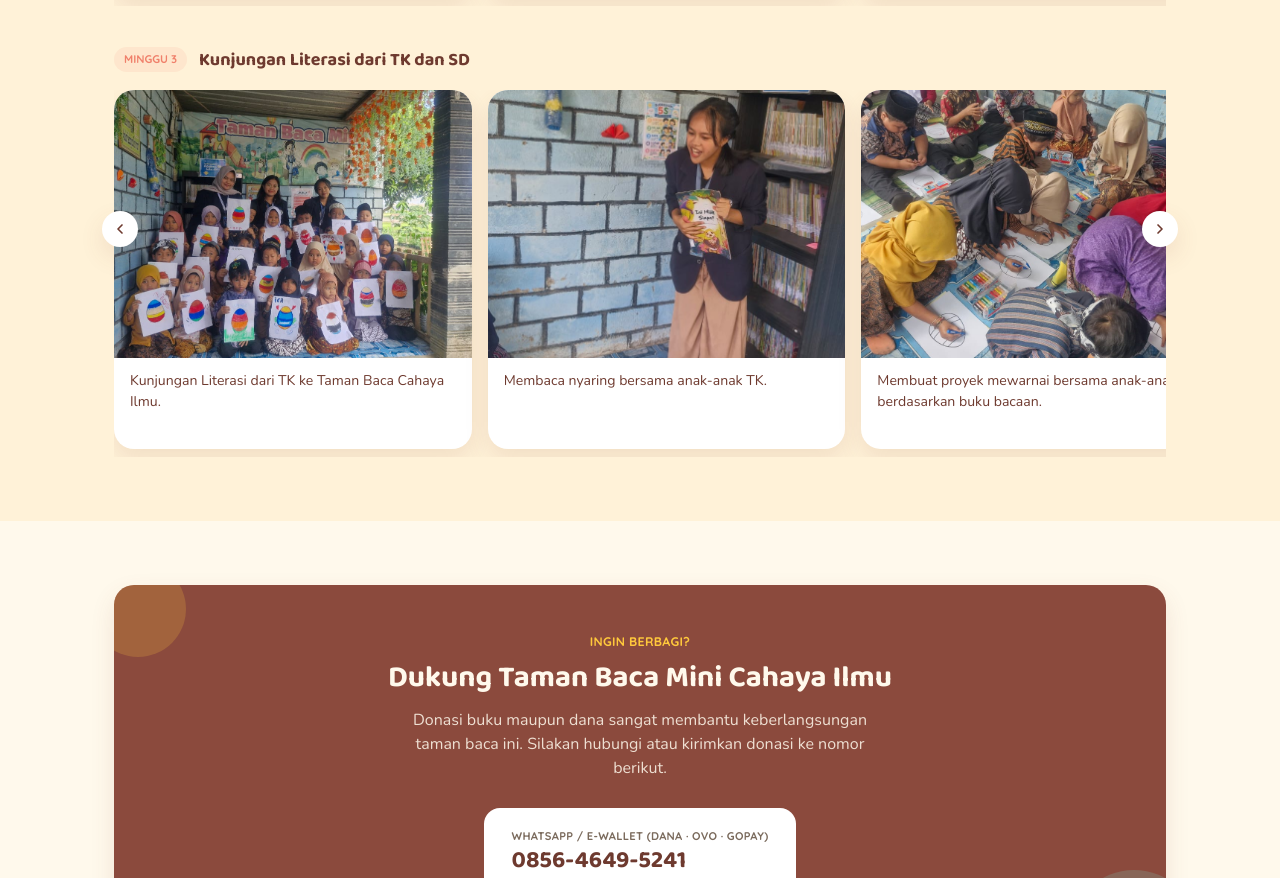
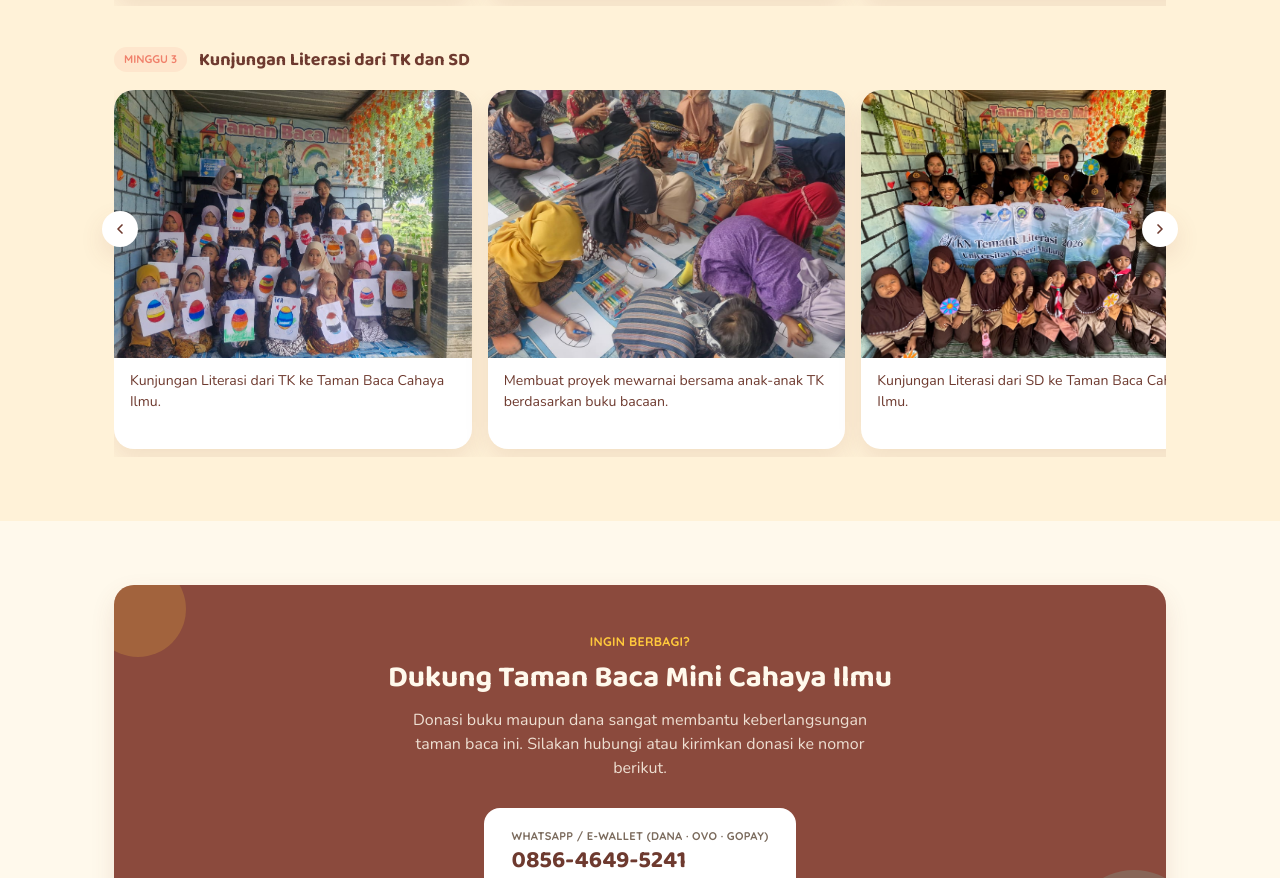
Before and after one commit to meglionn/tbm-cahayailmu, a Next.js app: page / in a window 1280 px wide. Shown: the part 4059-4937 px from the top of the page. Built offline with nearby package versions, Linux system fonts and the light colour scheme.

Commit message:
Update Documentation.tsx

```diff
--- a/components/Documentation.tsx
+++ b/components/Documentation.tsx
@@ -73,11 +73,6 @@ const weeks: { week: string; title: string; photos: WeekPhoto[] }[] = [
         caption: "Kunjungan Literasi dari TK ke Taman Baca Cahaya Ilmu.",
       },
       {
-        src: "/images/nyaring-tk.jpeg",
-        alt: "Serah terima pengelolaan",
-        caption: "Membaca nyaring bersama anak-anak TK.",
-      },
-      {
         src: "/images/mewarnai tk.jpeg",
         alt: "Tambahkan foto",
         caption: "Membuat proyek mewarnai bersama anak-anak TK berdasarkan buku bacaan.",
@@ -86,6 +81,11 @@ const weeks: { week: string; title: string; photos: WeekPhoto[] }[] = [
         src: "/images/fotbar-sd.jpeg",
         alt: "Tambahkan foto",
         caption: "Kunjungan Literasi dari SD ke Taman Baca Cahaya Ilmu.",
+      },
+      {
+        src: "/images/nyaring-tk.jpeg",
+        alt: "Serah terima pengelolaan",
+        caption: "Membaca nyaring bersama anak-anak TK.",
       },
       {
         src: "/images/membaca-sd.jpeg",
```
